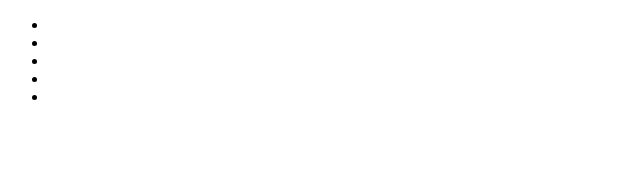
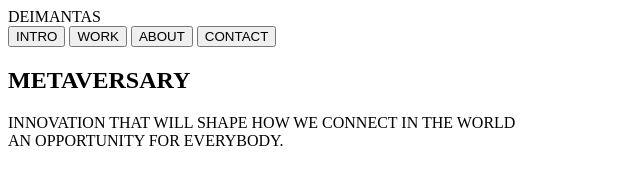
Before and after one commit to RimaVed/43.Git-GitHub_atsiskaitymas, a plain HTML site: page index.html in a window 1280 px wide. Shown: the whole page, without its empty margins (0-640 px from the left). Drawn offline with Linux system fonts and the light colour scheme.

Commit message:
sukurtas html:logo, hero, nav

```diff
--- a/index.html
+++ b/index.html
@@ -5,26 +5,35 @@
   <meta name="viewport" content="width=device-width, initial-scale=1.0">
   <title>Git&GitHub Atsiskaitymas</title>
   <link rel="stylesheet" href="./main.css">
+  <script src="./main.js" defer></script>
 </head>
 <body>
   <header>
+    <div class="logo">DEIMANTAS</div>
     <nav>
-      <ul>
-        <li><a href=""></a></li>
-        <li><a href=""></a></li>
-        <li><a href=""></a></li>
-        <li><a href=""></a></li>
-        <li><a href=""></a></li>
-      </ul>
+        <button id="intro">INTRO</button>
+        <button id="work">WORK</button>
+        <button id="about">ABOUT</button>
+        <button id="contact">CONTACT</button>
     </nav>
   </header>
   <main>
-    <section>
-      <h1></h1>
+    <section id =hero>
+        <h1>METAVERSARY</h1>
+        <p>
+          INNOVATION THAT WILL SHAPE HOW WE CONNECT IN THE WORLD<br>
+          AN OPPORTUNITY FOR EVERYBODY.
+        </p>
     </section>
     <section>
-      <h1></h1>
-    </section>
+      <!-- <h1>INTRO</h1>
+      <video width="320" height="240" autoplay>
+        <source src="movie.mp4" type="video/mp4">
+        <source src="movie.ogg" type="video/ogg">
+      </video></div>
+      <p>Lorem ipsum dolor sit amet consectetur adipisicing elit. Quasi, ullam.</p>
+      <button>X</button>
+    </section> -->
   </main>
   <footer></footer>
 </body>
```
